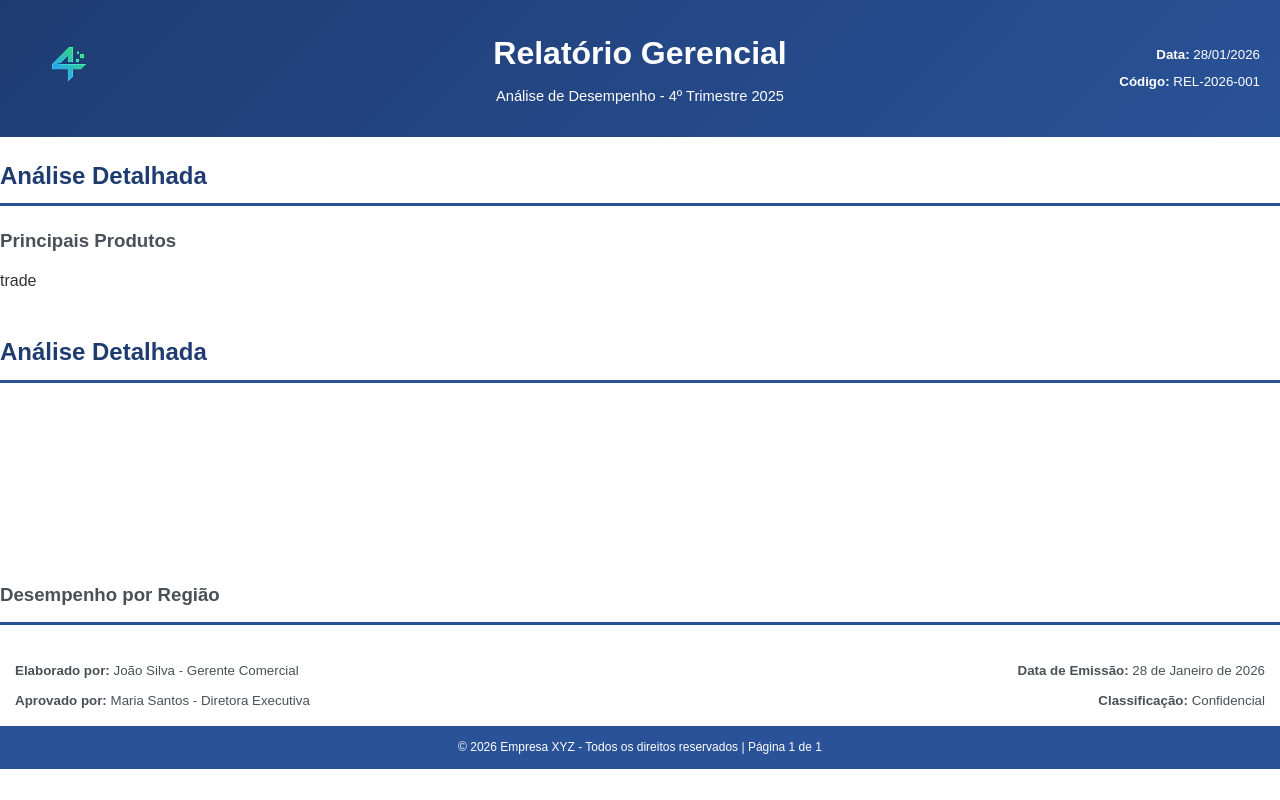
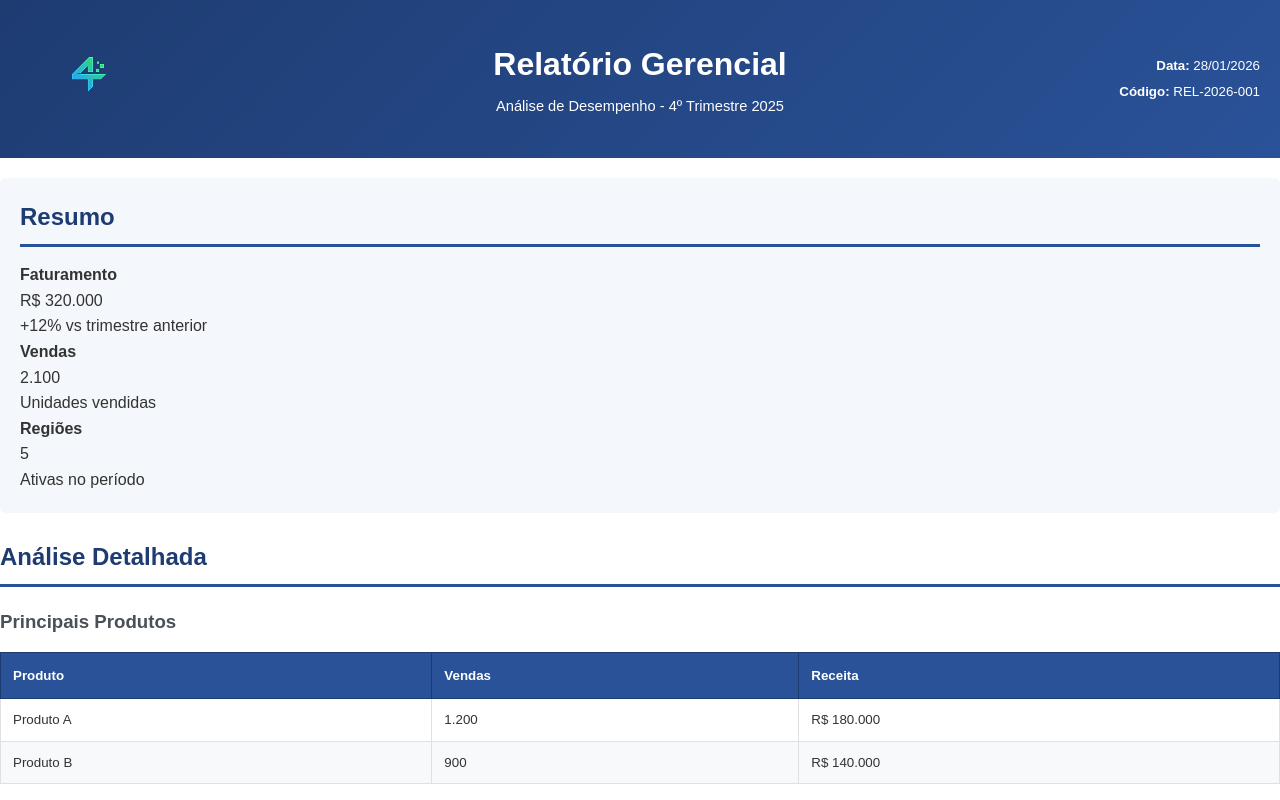
Before and after one commit to DaviAugusto4tech/POC-GotenbergAPI, a plain HTML site: page index.html in a window 1280 px wide. Shown: the top 800 px of the page. Drawn offline with nearby package versions, Linux system fonts and the light colour scheme.

Commit message:
template adjustments

```diff
--- a/index.html
+++ b/index.html
@@ -26,59 +26,55 @@
             </table>
         </header>
 
+        <section class="section highlight-section">
+        <h2 class="section-title">Resumo</h2>
+
+        <div class="cards">
+            <div class="card">
+                <h4>Faturamento</h4>
+                <p class="card-number">R$ 320.000</p>
+                <span class="card-label">+12% vs trimestre anterior</span>
+            </div>
+
+            <div class="card">
+                <h4>Vendas</h4>
+                <p class="card-number">2.100</p>
+                <span class="card-label">Unidades vendidas</span>
+            </div>
+
+            <div class="card">
+                <h4>Regiões</h4>
+                <p class="card-number">5</p>
+                <span class="card-label">Ativas no período</span>
+            </div>
+        </div>
+    </section>
+
         <section class="section">
             <h2 class="section-title">Análise Detalhada</h2>
-
             <h3 class="subsection-title">Principais Produtos</h3>
             <table class="data-table">
                 <thead>
-
+                    <tr>
+                        <th>Produto</th>
+                        <th>Vendas</th>
+                        <th>Receita</th>
+                    </tr>
                 </thead>
                 <tbody>
-                    trade
+                    <tr>
+                        <td>Produto A</td>
+                        <td>1.200</td>
+                        <td>R$ 180.000</td>
+                    </tr>
+                    <tr>
+                        <td>Produto B</td>
+                        <td>900</td>
+                        <td>R$ 140.000</td>
+                    </tr>
                 </tbody>
             </table>
         </section>
-
-        <section class="">
-            <h2 class="section-title">Análise Detalhada</h2>
-
-            <div style="width: 80%; margin: 20px auto;">
-                <canvas id="myChart"></canvas>
-            </div>
-
-            <h3 class="subsection-title">Desempenho por Região</h3>
-        </section>
-
-        <script src="https://cdn.jsdelivr.net/npm/chart.js"></script>
-
-        <script>
-            const ctx = document.getElementById('myChart');
-
-            const chartLabels = {CHART_LABELS};
-            const chartData = {CHART_VALUES};
-
-            new Chart(ctx, {
-                type: 'bar',
-                data: {
-                    labels: chartLabels,
-                    datasets: [{
-                        label: 'Faturamento (R$)',
-                        data: chartData,
-                        backgroundColor: '#2a5298',
-                        borderWidth: 1
-                    }]
-                },
-                options: {
-                    responsive: true,
-                    animation: false,
-                    plugins: {
-                        legend: { position: 'top' },
-                        title: { display: true, text: 'Consolidado Regional' }
-                    }
-                }
-            });
-        </script>
 
         <footer class="report-footer">
             <table style="width: 100%; border-collapse: collapse; margin-top: 20px;">
--- a/style.css
+++ b/style.css
@@ -1,4 +1,3 @@
-
 * {
     margin: 0;
     padding: 0;
@@ -13,12 +12,28 @@ body {
     background-color: white;
 }
 
+.report-container {
+    width: 100%;
+    max-width: 100%;
+    background-color: white;
+}
+
 .report-header {
     background: linear-gradient(135deg, #1e3c72 0%, #2a5298 100%);
     color: white;
     padding: 20px;
     margin-bottom: 20px;
     page-break-inside: avoid;
+}
+
+.logo {
+    color: #1e3c72;
+    padding: 10px 20px;
+    font-weight: bold;
+    font-size: 14pt;
+    border-radius: 4px;
+    text-align: center;
+    display: inline-block;
 }
 
 .document-info {
@@ -96,6 +111,7 @@ body {
 }
 
 .report-footer {
+    margin-top: 30px;
     border-top: 3px solid #2a5298;
     page-break-inside: avoid;
 }
@@ -107,3 +123,8 @@ h2, h3 {
 table {
     page-break-inside: avoid;
 }
+.highlight-section {
+    background:#f4f7fb;
+    padding:20px;
+    border-radius:6px;
+}
```
